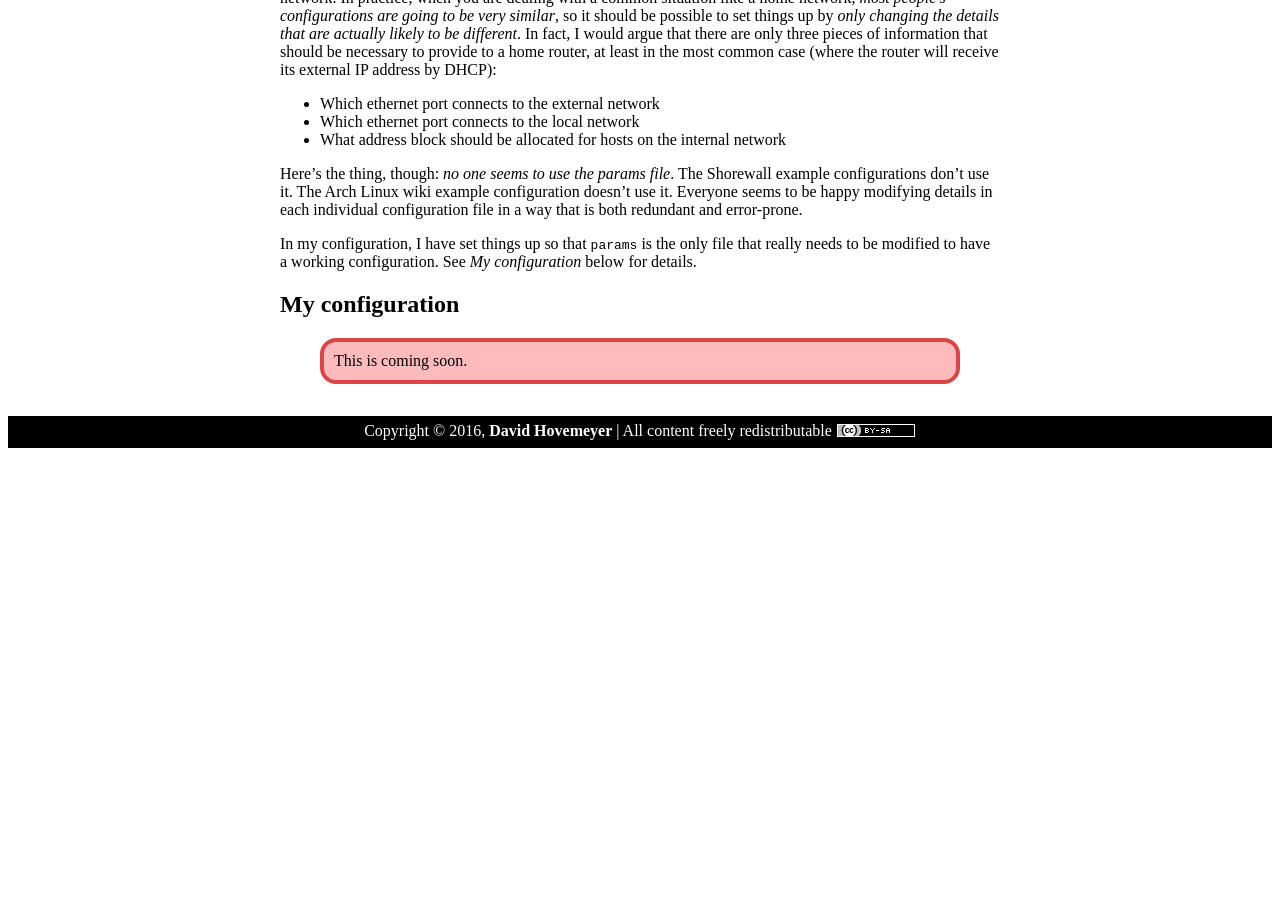
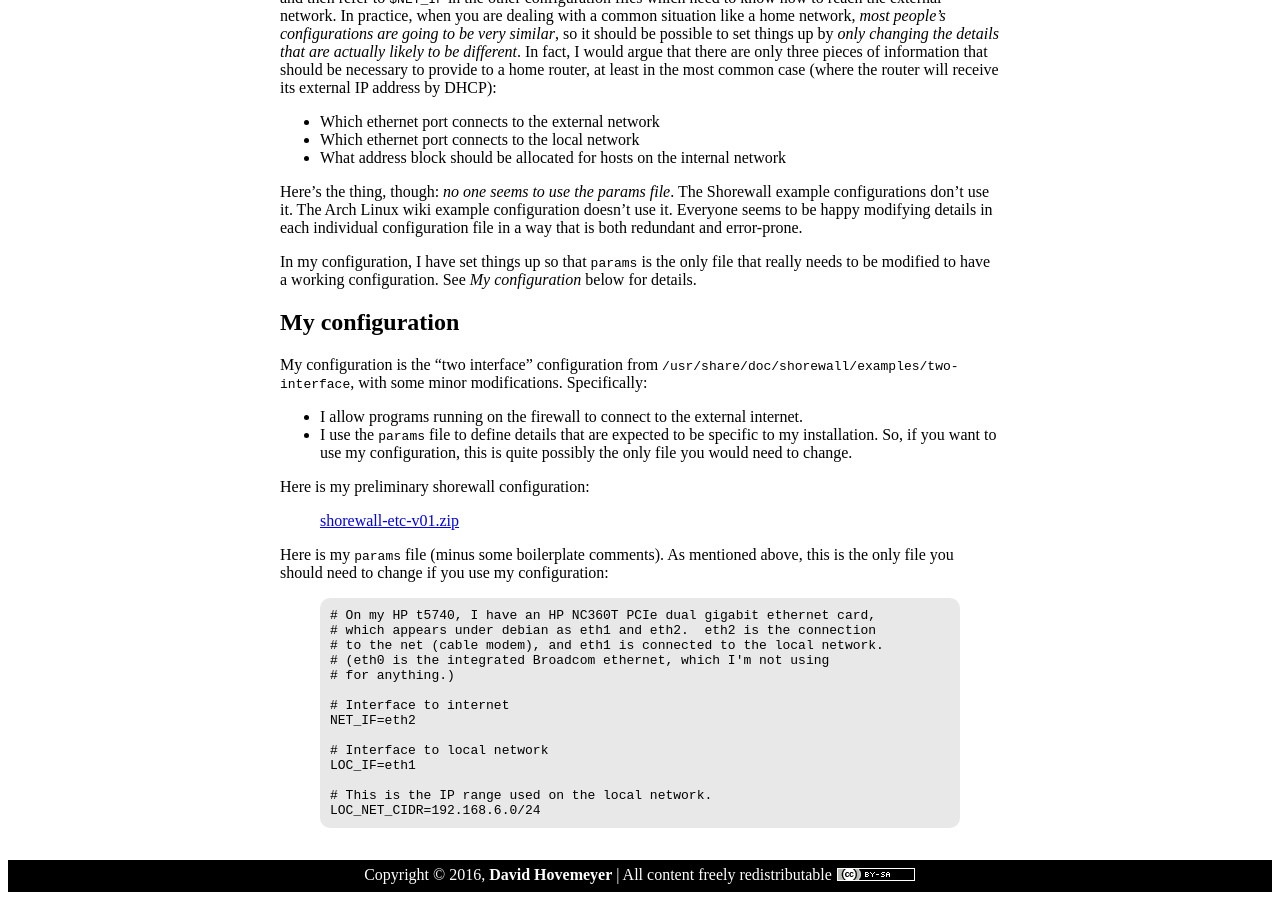
Before and after one commit to daveho/t5740router, a Jekyll site: the page built from shorewall.md, in a window 1280 px wide and 900 px high, scrolled down 1026 px. Built offline with Jekyll 4.4.1, drawn with Linux system fonts in a browser that asks for light colours; before the commit the page ends 1482 px from its top, so only the background shows below that; some of the changed text lies outside the part shown.

Commit message:
shorewall is working!

```diff
--- a/shorewall.md
+++ b/shorewall.md
@@ -4,7 +4,7 @@ title: "Configuring Shorewall"
 ---
 
 <div class="callout">
-<strong>Caution</strong>: This content is very preliminary.
+<strong>Caution</strong>: This content is somewhat preliminary.  I have Shorewall working in a test environment, but I have not put it into full production yet.
 </div>
 
 [Shorewall](http://shorewall.net/) is a set of scripts that configures [netfilter](http://www.netfilter.org/) and other Linux networking components to act as a firewall/router.  The idea is that you edit a few high-level configuration files, and Shorewall orchestrates the configuration of the low-level networking components to put your configuration into effect.
@@ -43,9 +43,31 @@ In my configuration, I have set things up so that `params` is the only file that
 
 ## My configuration
 
-<div class="callout">
-This is coming soon.
-</div>
+My configuration is the "two interface" configuration from `/usr/share/doc/shorewall/examples/two-interface`, with some minor modifications.  Specifically:
+
+* I allow programs running on the firewall to connect to the external internet.
+* I use the `params` file to define details that are expected to be specific to my installation.  So, if you want to use my configuration, this is quite possibly the only file you would need to change.
+
+Here is my preliminary shorewall configuration:
+
+> [shorewall-etc-v01.zip](config/shorewall-etc-v01.zip)
+
+Here is my `params` file (minus some boilerplate comments).  As mentioned above, this is the only file you should need to change if you use my configuration:
+
+    # On my HP t5740, I have an HP NC360T PCIe dual gigabit ethernet card,
+    # which appears under debian as eth1 and eth2.  eth2 is the connection
+    # to the net (cable modem), and eth1 is connected to the local network.
+    # (eth0 is the integrated Broadcom ethernet, which I'm not using
+    # for anything.)
+
+    # Interface to internet
+    NET_IF=eth2
+
+    # Interface to local network
+    LOC_IF=eth1
+
+    # This is the IP range used on the local network.
+    LOC_NET_CIDR=192.168.6.0/24
 
 <!-- vim:set wrap: ­-->
 <!-- vim:set linebreak: -->
```
Also changed, not shown: debian.md (+15 -1 lines), index.md (+2 -1 lines), 1 other file.
